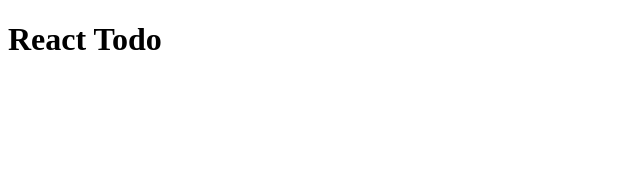
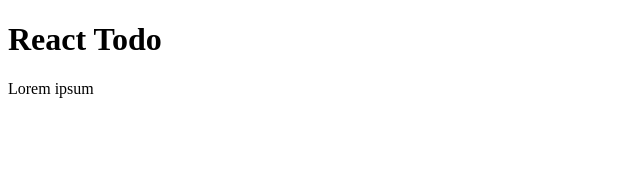
Before and after one commit to Lobonjulian/react-todo, a React (Vite) app: page / in a window 1280 px wide. Shown: the top 170 px of the page, without its empty margins (0-640 px from the left). Built offline with nearby package versions, Linux system fonts and the light colour scheme.

Commit message:
creación de expresiones JSX

```diff
--- a/src/App.jsx
+++ b/src/App.jsx
@@ -1,9 +1,14 @@
 const App = () => {
   const title = "React Todo";
+  const classColor = {
+    primary: "text-primary",
+    info: "text-info",
+  };
 
   return (
     <div className="container">
-      <h1>{title}</h1>
+      <h1 className={classColor.primary}>{title}</h1>
+      <p className={classColor.info}>Lorem ipsum </p>
     </div>
   );
 };
```
